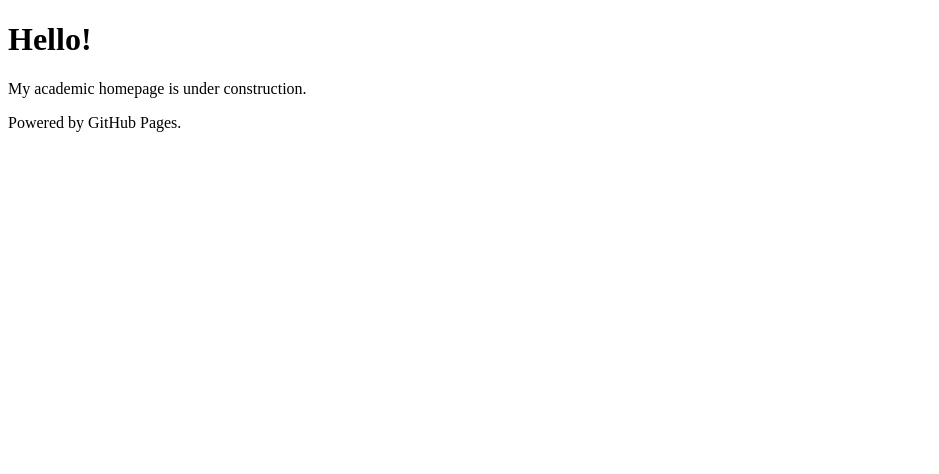
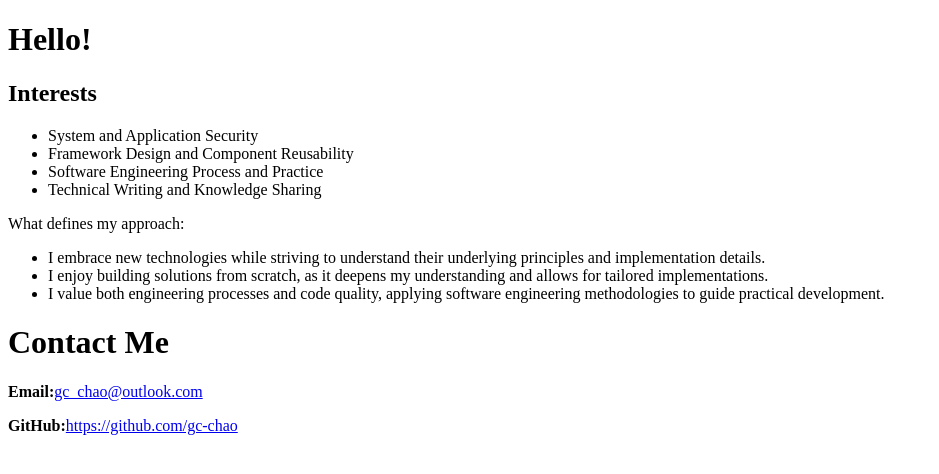
Before and after one commit to gc-chao/gc-chao.github.io, a plain HTML site: page index.html in a window 1280 px wide. Shown: the whole page, without its empty margins (0-939 px from the left). Drawn offline with Linux system fonts and the light colour scheme.

Commit message:
Update index.html
Add interests and contact

```diff
--- a/index.html
+++ b/index.html
@@ -5,7 +5,25 @@
 </head>
 <body>
     <h1>Hello!</h1>
-    <p>My academic homepage is under construction.</p>
-    <p>Powered by GitHub Pages.</p>
+    <div id="about">
+      <h2>Interests</h2>
+      <ul>
+        <li>System and Application Security</li>
+        <li>Framework Design and Component Reusability</li>
+        <li>Software Engineering Process and Practice</li>
+        <li>Technical Writing and Knowledge Sharing</li>
+      </ul>
+      <p>What defines my approach:</p>
+      <ul>
+        <li>I embrace new technologies while striving to understand their underlying principles and implementation details.</li>
+        <li>I enjoy building solutions from scratch, as it deepens my understanding and allows for tailored implementations.</li>
+        <li>I value both engineering processes and code quality, applying software engineering methodologies to guide practical development.</li>
+      </ul>
+    </div>
+	<div id="contact">
+      <h1>Contact Me</h1>
+      <p><strong>Email:</strong><a href="mailto:gc_chao@outlook.com">gc_chao@outlook.com</a></p>
+      <p><strong>GitHub:</strong><a href="https://github.com/gc-chao" target="_blank" rel="noopener noreferrer">https://github.com/gc-chao</a></p>
+	</div>
 </body>
 </html>
```
